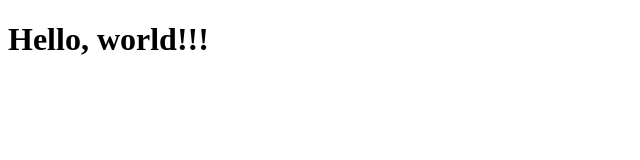
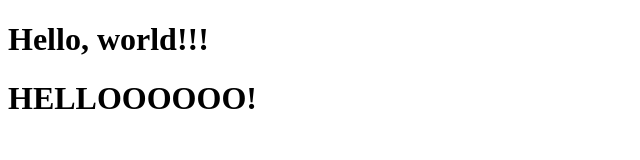
Before and after one commit to KosTHB/WebDev, a plain HTML site: page index.html in a window 1280 px wide. Shown: the whole page, without its empty margins (0-640 px from the left). Drawn offline with Linux system fonts and the light colour scheme.

Commit message:
Второй коммит

```diff
--- a/index.html
+++ b/index.html
@@ -8,5 +8,6 @@
 </head>
 <body>
     <h1>Hello, world!!!</h1>
+    <h1>HELLOOOOOO!</h1>
 </body>
 </html>
```
